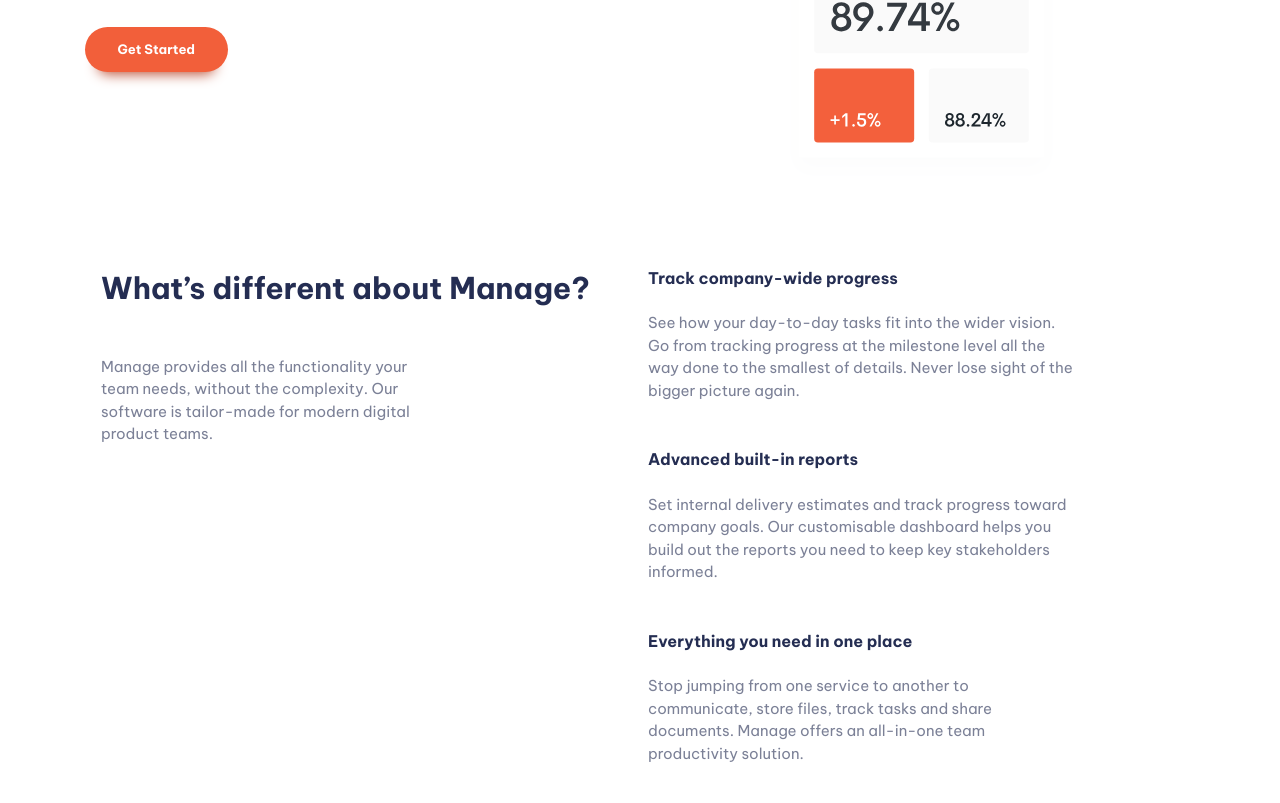
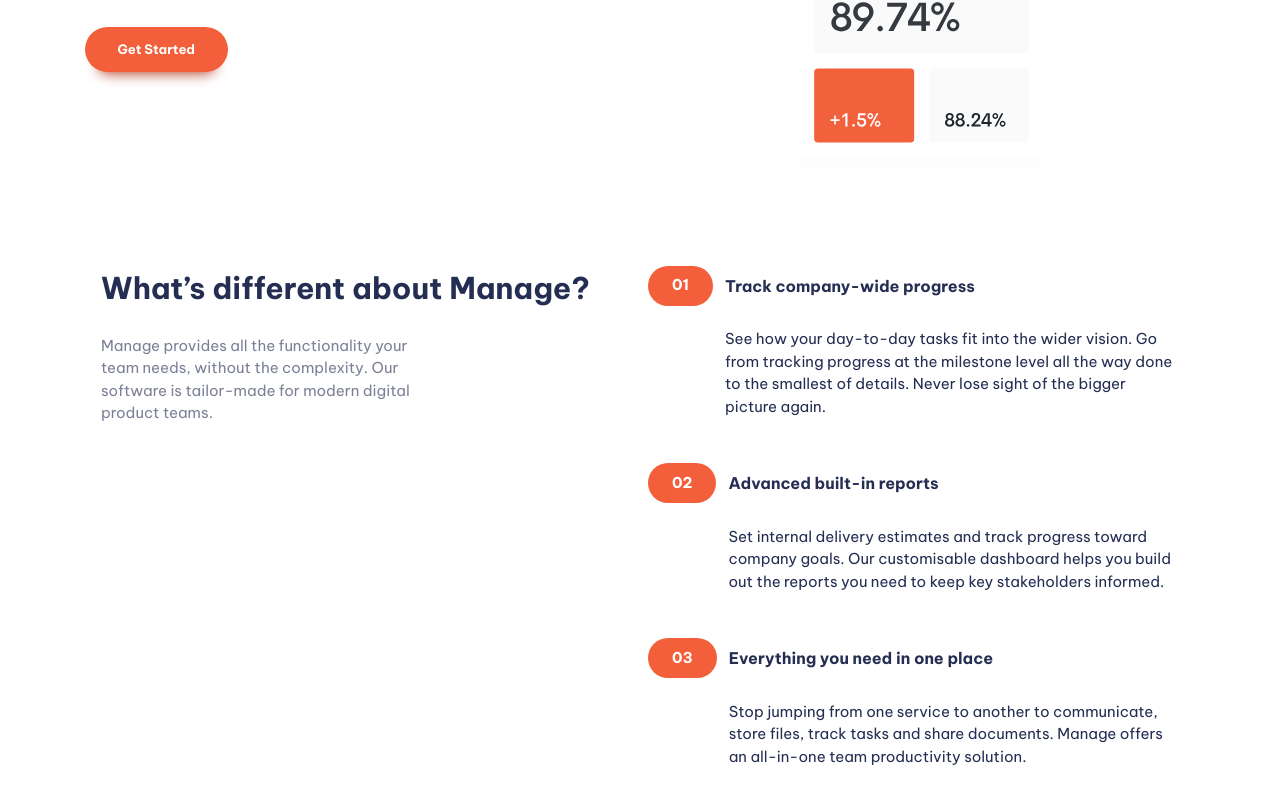
Before and after one commit to rubensantos12/Frontend-Mentor-Landing-Page, a plain HTML site: page index.html in a window 1280 px wide. Shown: the part 483-1286 px from the top of the page. Drawn offline with Linux system fonts and the light colour scheme.

Commit message:
List of 3 items completed. Added CSS and HTML Subject to changes

```diff
--- a/index.html
+++ b/index.html
@@ -52,7 +52,7 @@
         <section class="padding-block-900">
           <div class="container">
             <div class="even-columns">
-              <div class="flow">
+              <div class="flow text-center-sm-only margin-bottom-700" style="--flow-spacer: 1.5rem">
                 <h2 class="fs-secondary-heading fw-bold">What’s different about Manage?</h2>
                 <p>Manage provides all the functionality your team needs, without the complexity. Our software is
                   tailor-made for modern digital product teams.</p>
@@ -61,23 +61,23 @@
                 <ul class="numbered-items | flow" role="list">
                   <li>
                     <div class="flow" style="--flow-spacer: 1.5em">
-                      <h3 class="fs-600 fw-bold">Track company-wide progress</h3>
-                      <p data-width="wide">See how your day-to-day tasks fit into the wider vision. Go from tracking progress at the
+                      <h3 class="numbered-items_title | fs-600 fw-bold">Track company-wide progress</h3>
+                      <p class="numbered-items_body | data-width=wide">See how your day-to-day tasks fit into the wider vision. Go from tracking progress at the
                         milestone level all the way done to the smallest of details. Never lose sight of the bigger
                         picture again.</p>
                     </div>
                   </li>
                   <li>
                     <div class="flow" style="--flow-spacer: 1.5em">
-                      <h3 class="fs-600 fw-bold">Advanced built-in reports</h3>
-                      <p data-width="wide">Set internal delivery estimates and track progress toward company goals. Our customisable
+                      <h3 class="numbered-items_title | fs-600 fw-bold">Advanced built-in reports</h3>
+                      <p class="numbered-items_body | data-width=wide">Set internal delivery estimates and track progress toward company goals. Our customisable
                         dashboard helps you build out the reports you need to keep key stakeholders informed.</p>
                     </div>
                   </li>
                   <li>
                     <div class="flow" style="--flow-spacer: 1.5em">
-                      <h3 class="fs-600 fw-bold">Everything you need in one place</h3>
-                      <p  data-width="wide">Stop jumping from one service to another to communicate, store files, track tasks and share
+                      <h3 class="numbered-items_title | fs-600 fw-bold">Everything you need in one place</h3>
+                      <p class="numbered-items_body | data-width=wide">Stop jumping from one service to another to communicate, store files, track tasks and share
                         documents. Manage offers an all-in-one team productivity solution.</p>
                     </div>
                   </li>
--- a/style.css
+++ b/style.css
@@ -1,5 +1,4 @@
 :root {
-
     /* Declare global variables for all the colors, fonts and sizes that are going to be used along all the project */
     --clr-accent-500: hsl(12, 60%, 45%);
     --clr-accent-400: hsl(12, 88%, 59%);
@@ -262,18 +261,6 @@
     position: fixed;
 }
 
-.visually-hidden {
-    position: absolute;
-    position: absolute !important;
-    width: 1px !important;
-    height: 1px !important;
-    padding: 0 !important;
-    margin: -1px !important;
-    overflow: hidden !important;
-    clip: rect(0, 0, 0, 0) !important;
-    white-space: nowrap !important;
-    border: 0 !important;
-}
 
 /* cta */
 
@@ -301,15 +288,96 @@
     opacity: 0.1;
 }
 
+/* numbered items */
+.numbered-items {
+    counter-reset: count;
+    margin-inline: auto;
+    width: fit-content;
+}
+
+.numbered-items li {
+    counter-increment: count;
+}
+
+
+.numbered-items div {
+    display: grid;
+    position: relative;
+    align-items: center;
+    column-gap: var(--size-300);
+    grid-template-columns: min-content 1fr;
+}
+
+.numbered-items_title {
+    grid-row: 1 / 2;
+    grid-column: 2 / 3;
+    line-height: 1;
+}
+
+.numbered-items_body {
+    grid-column:  1 / -1;
+}
+
+
+@media(min-width: 30em) {
+    .numbered-items_body {
+        grid-column: 2 / -1;
+    }
+}
+
+.numbered-items div::before,
+.numbered-items div::after{
+    height: 40px;
+
+}
+
+.numbered-items div::before {
+    content: "0" counter(count);
+    display: flex;
+    align-items: center;
+    background-color: var(--clr-accent-400);
+    color: var(--clr-neutral-100);
+    font-weight: var(--fw-bold);
+    padding: 0 var(--size-500);
+    border-radius: 100vw;
+    grid-row: 1 / 2;
+    grid-column: 1 / 2;
+}
+
+@media(max-width: 30em) {
+    .numbered-items div::after{
+        --bg: var(--clr-accent-100);
+        content: "";
+        display: block;
+        z-index: -1;
+        border-radius: 100vw 0 0 100vw;
+        grid-column: 1 / -1;
+        grid-row: 1 / 2;
+        box-shadow: 5em 0 0 var(--bg);
+        background: var(--bg);
+    }
+}
 
 /* Utility classes*/
 
+.visually-hidden {
+    position: absolute;
+    position: absolute !important;
+    width: 1px !important;
+    height: 1px !important;
+    padding: 0 !important;
+    margin: -1px !important;
+    overflow: hidden !important;
+    clip: rect(0, 0, 0, 0) !important;
+    white-space: nowrap !important;
+    border: 0 !important;
+}
 
 .container {
     --max-width: 1110px;
-    --padding: 1rem;
+    --container-padding: 1rem;
 
-    width: min(var(--max-width), 100% - (var(--padding) * 2));
+    width: min(var(--max-width), 100% - (var(--container-padding) * 2));
     margin-inline: auto;
 }
 
@@ -342,13 +410,29 @@
     .justify-self-end-md {
         justify-self: end;
     }
+
 }
 .flow *+* {
     margin-top: var(--flow-spacer, 3em);
 }
 
+.text-center {
+    text-align: center;
+}
 
+.text-center p {
+    margin-inline: auto;
+}
 
+@media(max-width: 50em) {
+    .text-center-sm-only {
+        text-align: center;
+    }
+
+    .text-center-sm-only p {
+        margin-inline: auto;
+    }
+}
 
 .text-primary-400 {
     color: var(--clr-primary-400);
@@ -435,6 +519,10 @@
     padding-block: var(--size-700);
 }
 
+.margin-bottom-700 {
+    margin-block-end: var(--size-700);
+}
+
 .display-small-none {
     display: none;
 }
```
